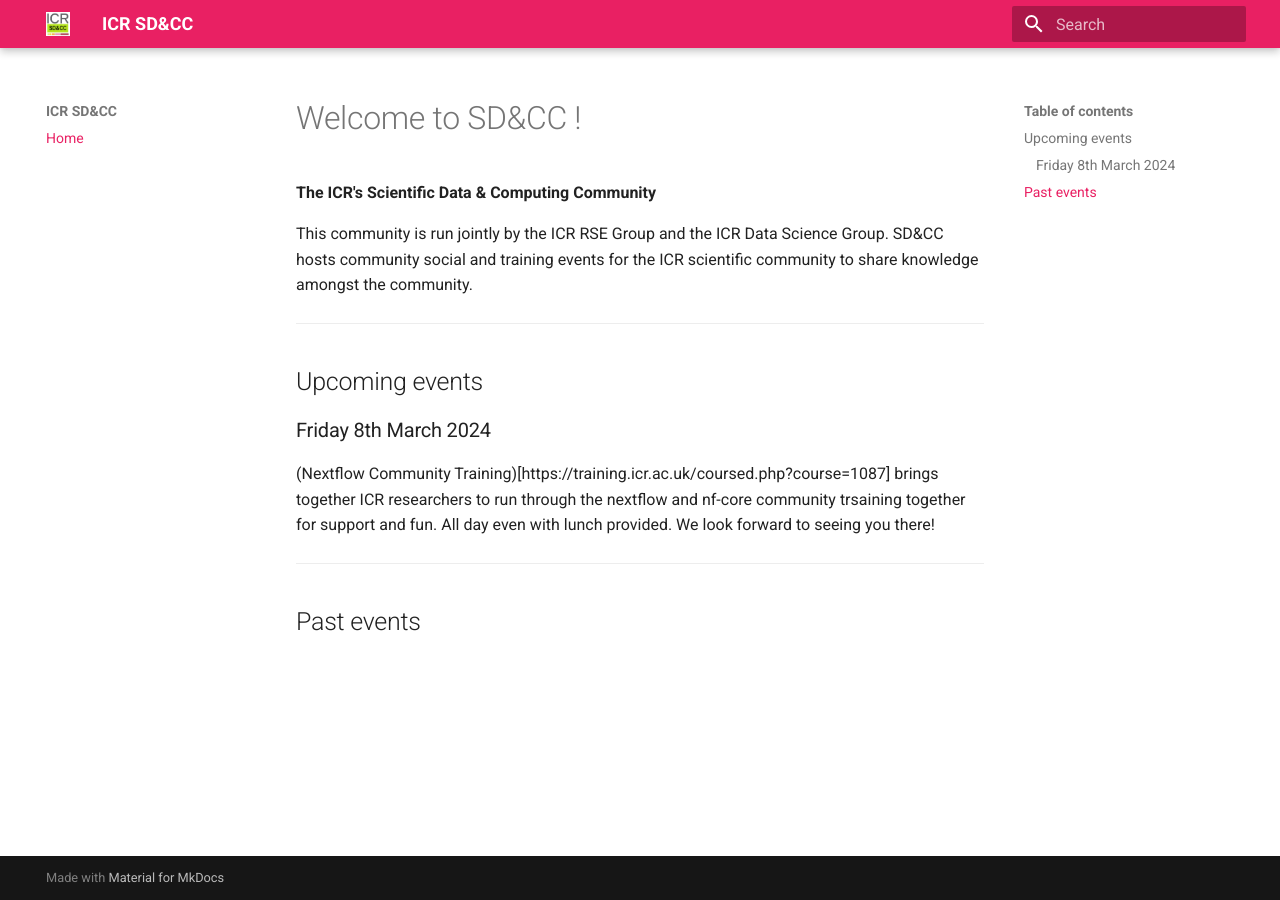
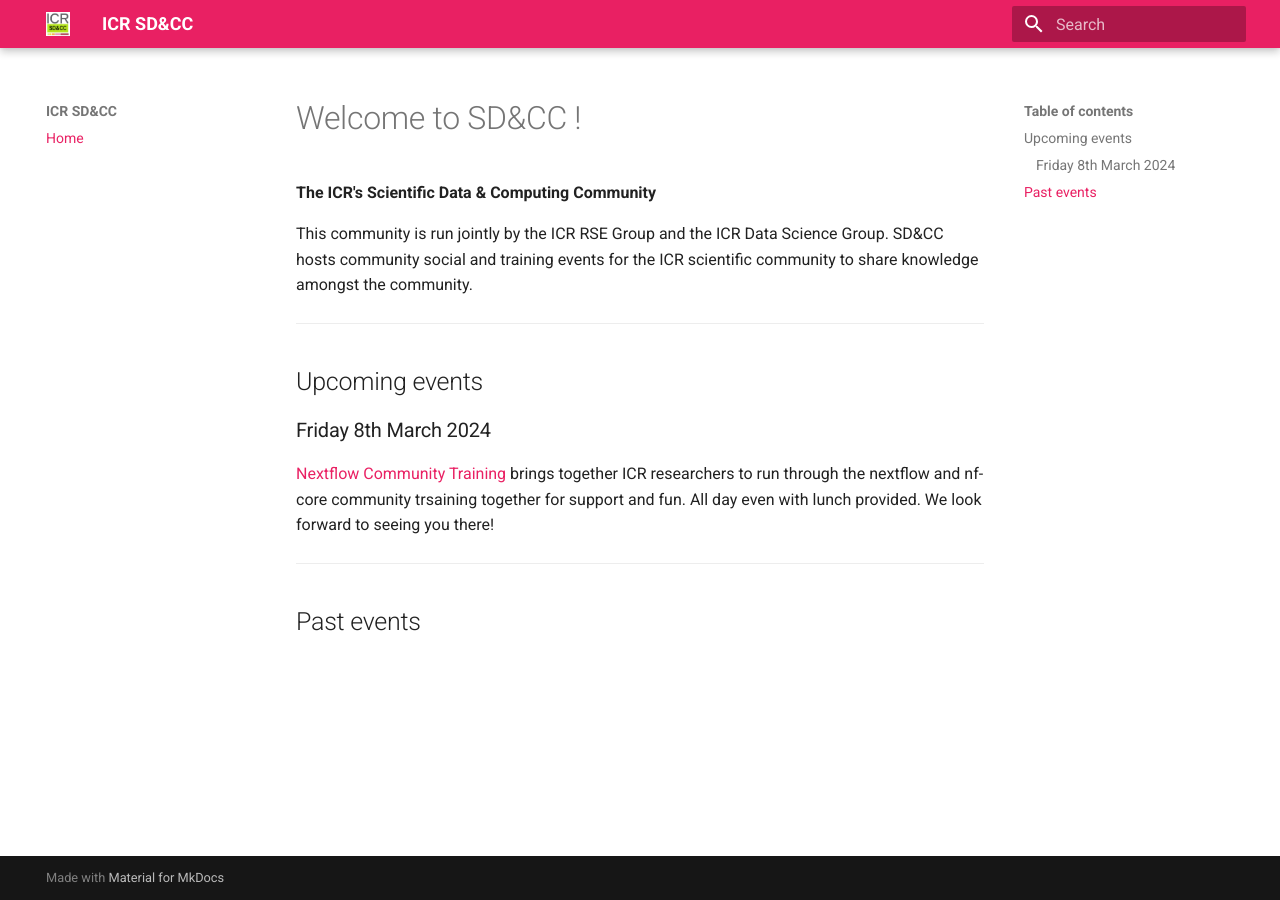
Before and after one commit to ICR-SD-CC/ICR-SD-CC.github.io, an MkDocs documentation site: the page built from docs/index.md, in a window 1280 px wide. Built offline with MkDocs 1.6.1 and Material for MkDocs 9.7.7, drawn with Linux system fonts in a browser that asks for light colours.

Commit message:
Update index.md

```diff
--- a/docs/index.md
+++ b/docs/index.md
@@ -8,7 +8,7 @@ This community is run jointly by the ICR RSE Group and the ICR Data Science Grou
 
 ## Upcoming events
 ### Friday 8th March 2024
-(Nextflow Community Training)[https://training.icr.ac.uk/coursed.php?course=1087] brings together ICR researchers to run through the nextflow and nf-core community trsaining together for support and fun. All day even with lunch provided. We look forward to seeing you there!
+[Nextflow Community Training](https://training.icr.ac.uk/coursed.php?course=1087) brings together ICR researchers to run through the nextflow and nf-core community trsaining together for support and fun. All day even with lunch provided. We look forward to seeing you there!
 
 ---
 
```
